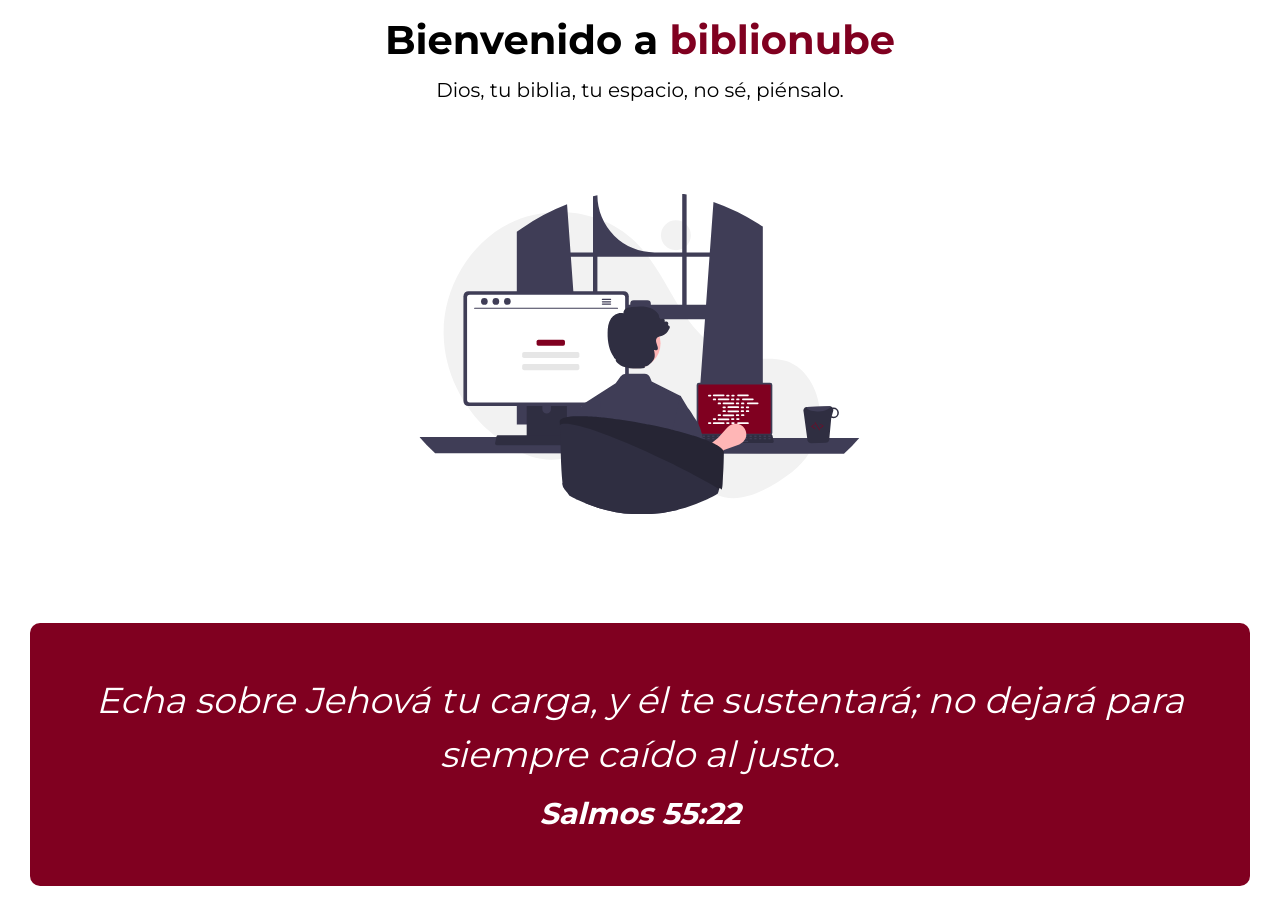
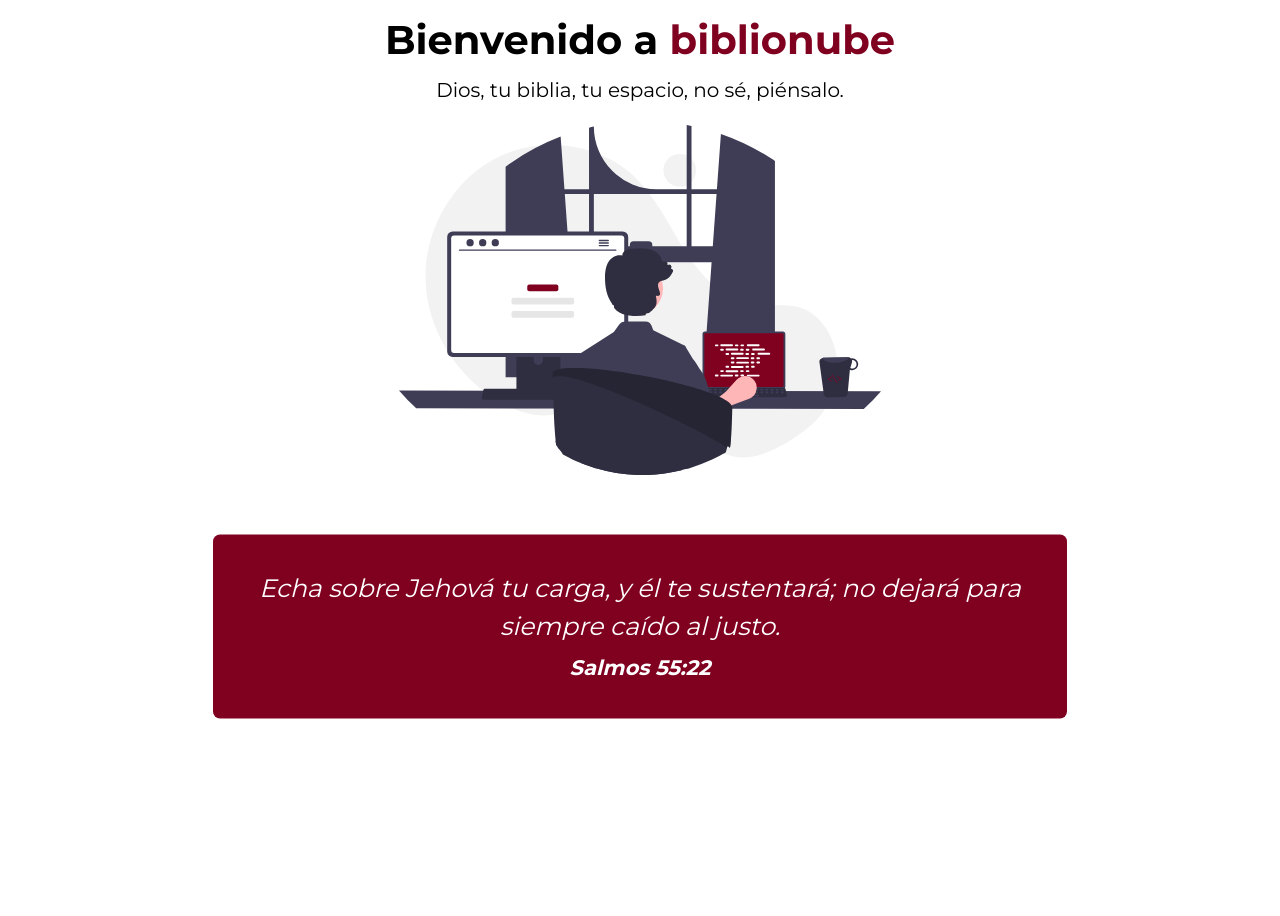
Before and after one commit to muzzadevs/biblionube, a React (Vite) app: page /menu-principal/inicio in a window 1280 px wide. Shown: the part 80-996 px from the top of the page. After the commit the page ends 868 px from the top, so only its background shows below. Built offline with nearby package versions, Linux system fonts and the light colour scheme.

Commit message:
DM - arreglo de inicio y añadido gitIgnore

```diff
--- a/src/Inicio.jsx
+++ b/src/Inicio.jsx
@@ -1,19 +1,18 @@
-// src/Inicio.jsx
 import React, { useEffect, useState } from "react";
 import styled from "styled-components";
-import versiculos from "./versiculos"; // Asumiendo que el archivo se llama versiculos.js
+import versiculos from "./versiculos";
 import IlustracionInicio from "./assets/ilustracionInicio.svg";
 
 const Contenedor = styled.div`
   display: flex;
   height: 90%;
   width: 100%;
+  flex-direction: column;
+  align-items: center;
 
-  @media (max-width: 1400px) {
-    flex-direction: column;
+  @media (min-width: 1400px) {
+    flex-direction: row;
     height: auto;
-    justify-content: center;
-    align-items: center;
   }
 `;
 
@@ -27,31 +26,13 @@ const SeccionIzquierda = styled.div`
 
   @media (max-width: 1400px) {
     padding: 10px;
-    align-items: center;
-  }
-`;
-
-const SeccionDerecha = styled.div`
-  flex: 1;
-  display: flex;
-  justify-content: center;
-  align-items: center;
-  padding: 20px;
-
-  @media (max-width: 1400px) {
-    padding: 10px;
-    align-items: center;
   }
 `;
 
 const MensajeBienvenida = styled.h1`
   font-weight: bold;
-  font-size: 50px;
-
-  @media (max-width: 1400px) {
-    font-size: 40px;
-    text-align: center;
-  }
+  font-size: 40px;
+  text-align: center;
 
   @media (max-width: 480px) {
     font-size: 30px;
@@ -61,14 +42,11 @@ const MensajeBienvenida = styled.h1`
 const Subtitulo = styled.h2`
   margin-top: 5px;
   font-weight: 100;
+  font-size: 20px;
+  text-align: center;
 
-  @media (max-width: 1400px) {
-    font-size: 20px;
-    text-align: center;
-  }
-
-  @media (max-width: 480px) {
-    font-size: 16px;
+  @media (max-width: 500px) {
+    font-size: 12px;
   }
 `;
 
@@ -80,13 +58,14 @@ const CajaVersiculo = styled.div`
   font-style: italic;
   text-align: center;
   font-size: 30px;
+  transform: scale(0.7);
+  margin-top: 20px;
 
   @media (max-width: 1400px) {
     padding: 50px;
-    margin-top: 20px;
   }
 
-  @media (max-width: 480px) {
+  @media (max-width: 500px) {
     padding: 30px;
   }
 `;
@@ -98,7 +77,7 @@ const VersiculoTexto = styled.div`
     font-size: 1.2em;
   }
 
-  @media (max-width: 480px) {
+  @media (max-width: 500px) {
     font-size: 1em;
   }
 `;
@@ -112,7 +91,7 @@ const VersiculoCita = styled.div`
     font-size: 1em;
   }
 
-  @media (max-width: 480px) {
+  @media (max-width: 500px) {
     font-size: 0.8em;
   }
 `;
@@ -120,14 +99,14 @@ const VersiculoCita = styled.div`
 const Ilustracion = styled.img`
   margin-top: 20px;
   max-width: 100%;
-  height: auto;
-  transform: scale(0.7);
+  height: 350px;
+
   @media (max-width: 1400px) {
     max-width: 80%;
   }
 
-  @media (max-width: 480px) {
-    max-width: 100%;
+  @media (max-width: 500px) {
+    max-width: 90%;
   }
 `;
 
@@ -135,7 +114,6 @@ const Inicio = () => {
   const [versiculo, setVersiculo] = useState({ texto: "", cita: "" });
 
   useEffect(() => {
-    // Selecciona un versículo aleatorio al cargar la página
     const versiculoAleatorio =
       versiculos[Math.floor(Math.random() * versiculos.length)];
     setVersiculo(versiculoAleatorio);
@@ -149,13 +127,11 @@ const Inicio = () => {
         </MensajeBienvenida>
         <Subtitulo>Dios, tu biblia, tu espacio, no sé, piénsalo.</Subtitulo>
         <Ilustracion src={IlustracionInicio} alt="Ilustración de inicio" />
-      </SeccionIzquierda>
-      <SeccionDerecha>
         <CajaVersiculo>
           <VersiculoTexto>{versiculo.texto}</VersiculoTexto>
           <VersiculoCita>{versiculo.cita}</VersiculoCita>
         </CajaVersiculo>
-      </SeccionDerecha>
+      </SeccionIzquierda>
     </Contenedor>
   );
 };
--- a/src/Login.jsx
+++ b/src/Login.jsx
@@ -10,21 +10,32 @@ import {
   LoginForm,
 } from "./LoginStyles";
 
-const whitelist = {
-  nombre: "David",
-  mail: "dmuza@biblionube.com",
-  password: "12345",
-};
+const whitelist = [
+  {
+    nombre: "David",
+    username: "dmuza",
+    password: "12345",
+  },
+  {
+    nombre: "Echu",
+    username: "echu",
+    password: "12345",
+  },
+];
 
 function Login() {
   const navigate = useNavigate();
 
   const handleSubmit = (event) => {
     event.preventDefault();
-    const email = event.target.email.value;
+    const username = event.target.username.value;
     const password = event.target.password.value;
 
-    if (email === whitelist.mail && password === whitelist.password) {
+    const user = whitelist.find(
+      (user) => user.username === username && user.password === password
+    );
+
+    if (user) {
       navigate("/menu-principal/inicio");
     } else {
       alert("Inicio de sesión fallido, revise sus datos.");
@@ -54,8 +65,8 @@ function Login() {
             <h2>Iniciar Sesión</h2>
             <form onSubmit={handleSubmit}>
               <div className="form-group">
-                <label htmlFor="email">Correo Electrónico</label>
-                <input type="email" id="email" name="email" required />
+                <label htmlFor="username">Usuario</label>
+                <input type="text" id="username" name="username" required />
               </div>
               <div className="form-group">
                 <label htmlFor="password">Contraseña</label>
--- a/src/MenuPrincipal.jsx
+++ b/src/MenuPrincipal.jsx
@@ -1,4 +1,3 @@
-// src/MenuPrincipal.jsx
 import React from "react";
 import { Routes, Route, Navigate } from "react-router-dom";
 import styled from "styled-components";
--- a/src/Navbar.jsx
+++ b/src/Navbar.jsx
@@ -1,4 +1,3 @@
-// src/Navbar.jsx
 import React, { useState } from "react";
 import { Link, useNavigate } from "react-router-dom";
 import styled from "styled-components";
@@ -37,7 +36,7 @@ const NavLinks = styled.div`
     color: white;
     text-decoration: none;
     font-size: 1.2em;
-    margin-right: 1em; /* Margen entre los links */
+    margin-right: 1em;
   }
 
   @media (max-width: 500px) {
@@ -94,7 +93,7 @@ const ExitIcon = styled(IoMdExit)`
   cursor: pointer;
   font-size: 1.5em;
   color: white;
-  margin-left: 1em; /* Margen entre el último link y el icono de logout */
+  margin-left: 1em;
 
   @media (max-width: 500px) {
     font-size: 1.2em;
@@ -128,7 +127,7 @@ function Navbar() {
 
   const handleLogout = () => {
     navigate("/");
-    setMenuOpen(false); // Cierra el menú en el logout
+    setMenuOpen(false);
   };
 
   const toggleMenu = () => {
```
Also changed, not shown: 1 other file (tests, documents, lock files or other folders).
